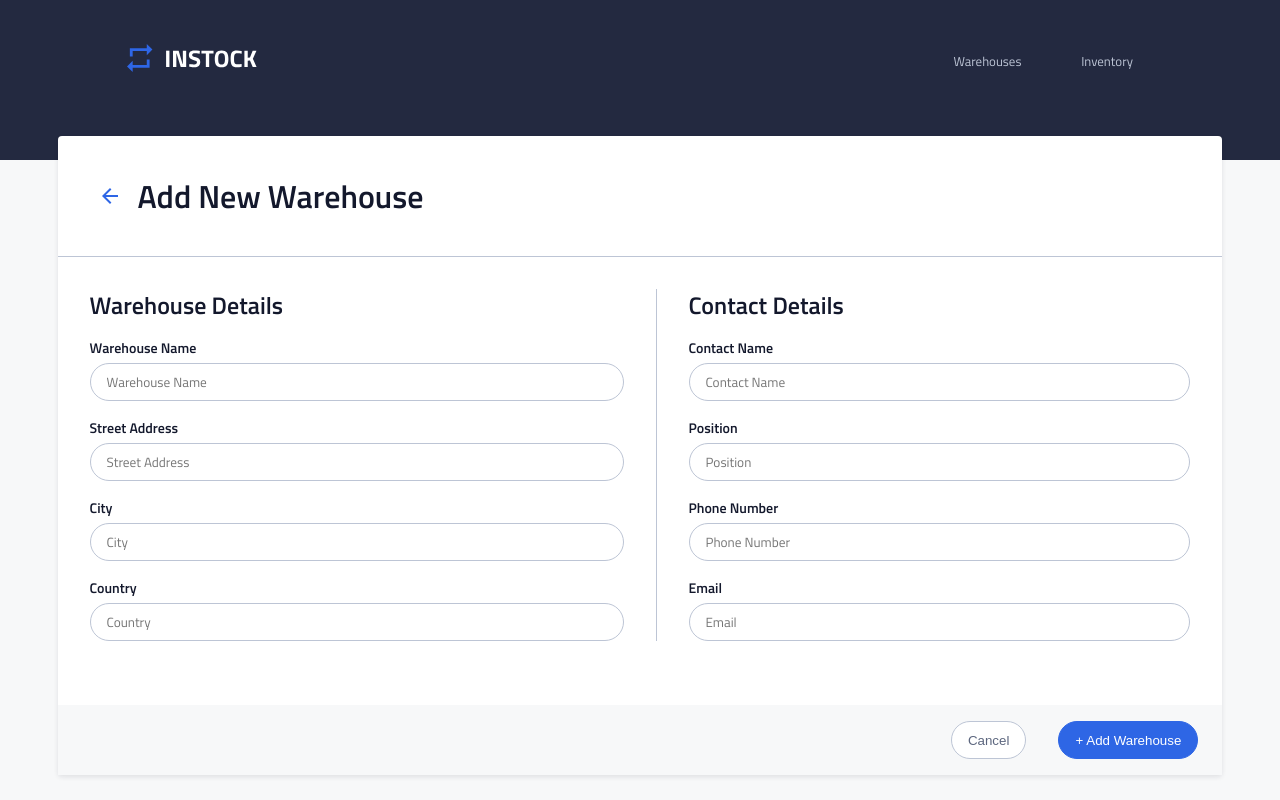
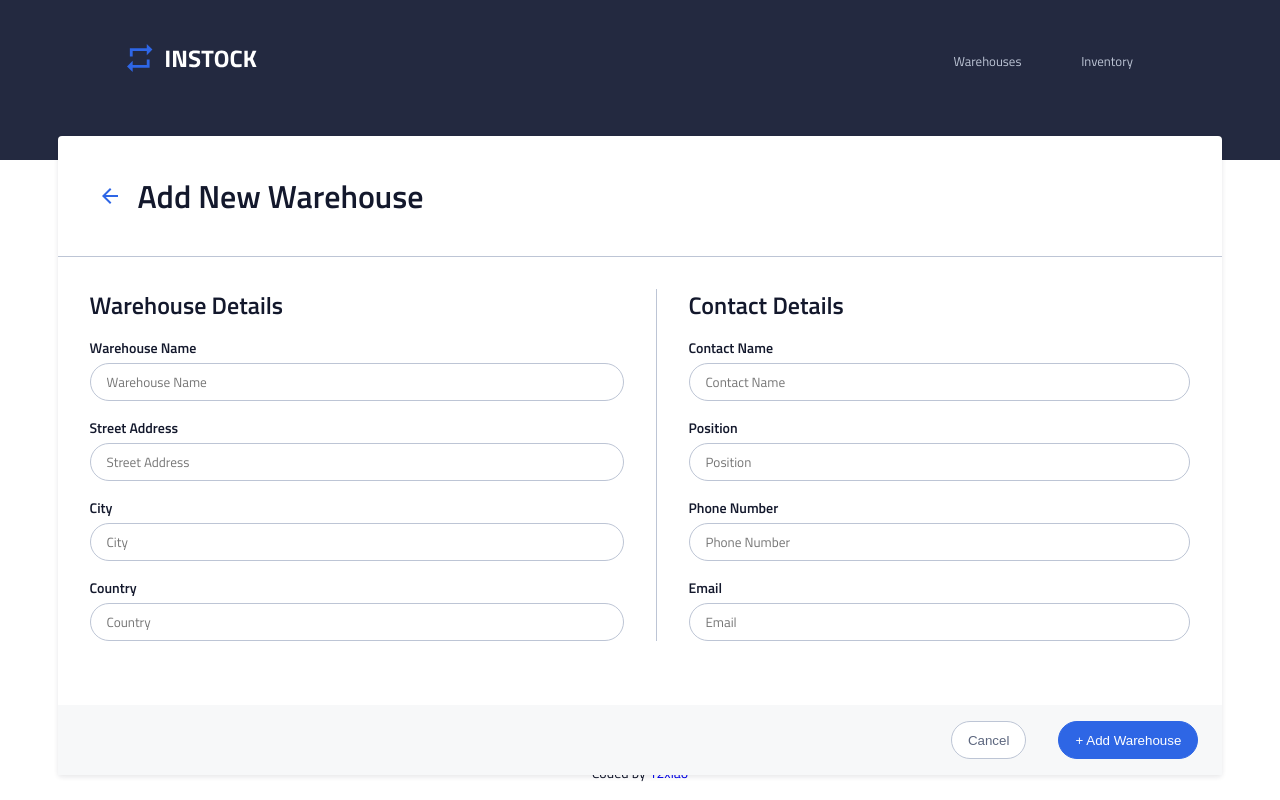
Before and after one commit to f2xiao/instock-frontend, a React (Create React App) app: page /warehouses/add in a window 1280 px wide. Built offline with nearby package versions, Linux system fonts and the light colour scheme.

Commit message:
edit Footer

```diff
--- a/src/App.js
+++ b/src/App.js
@@ -1,4 +1,5 @@
 import "./App.scss";
+import { useRef, useEffect } from "react";
 import { BrowserRouter, Routes, Route } from "react-router-dom";
 
 import WarehouseListPage from "./pages/WarehouseListPage/WarehouseListPage.jsx";
@@ -15,8 +16,17 @@ import Header from "./components/Header/Header.jsx";
 import Footer from "./components/Footer/Footer.jsx";
 
 function App() {
+  const elementRef = useRef(null);
+
+  useEffect(() => {
+    if (elementRef.current) {
+      console.log("Height:", elementRef.current.clientHeight);
+    }
+  }, []);
+
   return (
-    <BrowserRouter className="app">
+    <BrowserRouter>
+      <div className="app" ref={elementRef}>
         <Header />
         <div className="app__main">
           <Routes>
@@ -27,12 +37,19 @@ function App() {
             <Route path="warehouses/add" element={<WarehouseAddPage />} />
             <Route path="inventories" element={<InventoryListPage />} />
             <Route path="inventories/:id" element={<InventoryDetailsPage />} />
-          <Route path="inventories/:id/edit" element={<InventoryEditPage />} />
+            <Route
+              path="inventories/:id/edit"
+              element={<InventoryEditPage />}
+            />
             <Route path="inventories/add" element={<InventoryAddPage />} />
             <Route path="*" element={<div>Not Found 404 🥲</div>} />
           </Routes>
         </div>
-      <Footer />
+        <div className="app__empty">&nbsp;</div>
+        <footer className="app__footer">
+          Coded by &nbsp;<a href="https://github.com/f2xiao">f2xiao</a>
+        </footer>
+      </div>
     </BrowserRouter>
   );
 }
--- a/src/App.scss
+++ b/src/App.scss
@@ -3,6 +3,8 @@
 @use "styles/partials/variables" as *;
 .app {
   position: relative;
+  min-height: 100vh;
+  @include flex-cross-center(column);
   &__main {
     background-color: $color-bg;
     top: 8.5rem;
@@ -19,4 +21,12 @@
     width: -moz-available;
     width: stretch;
   }
+
+  &__empty {
+    flex-grow: 1;
+  }
+
+  &__footer {
+    margin-bottom: 1rem;
+  }
 }
--- a/src/components/Header/Header.scss
+++ b/src/components/Header/Header.scss
@@ -7,6 +7,7 @@
   display: flex;
   background-color: $color-bg-nav;
   padding-bottom: 4rem;
+  width: 100%;
 
   &__container {
     display: flex;
```
Lines whose indentation alone changed are shown as unchanged.
